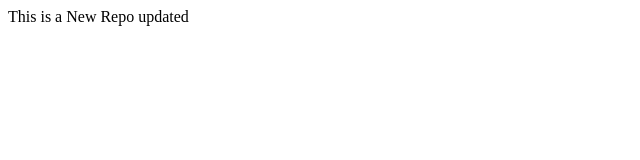
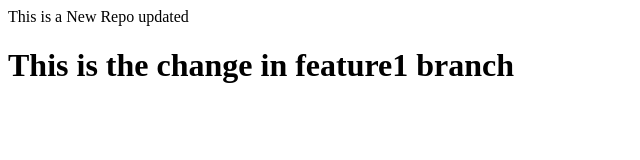
Before and after one commit to amantebriwal4321/localrepo, a plain HTML site: page index.html in a window 1280 px wide. Shown: the whole page, without its empty margins (0-640 px from the left). Drawn offline with Linux system fonts and the light colour scheme.

Commit message:
changes in feature 1

```diff
--- a/index.html
+++ b/index.html
@@ -1 +1,2 @@
 <p>This is a New Repo updated</p>
+<h1>This is the change in feature1 branch</h1>
```
